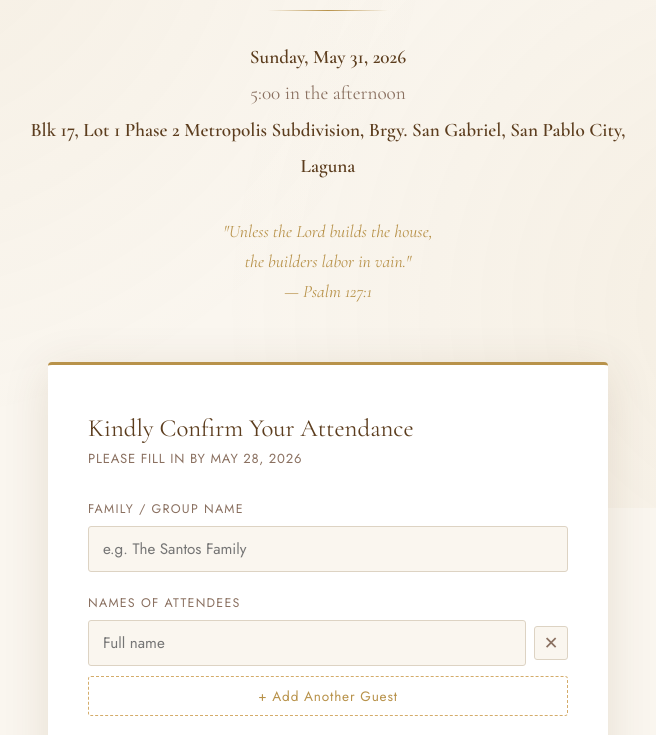
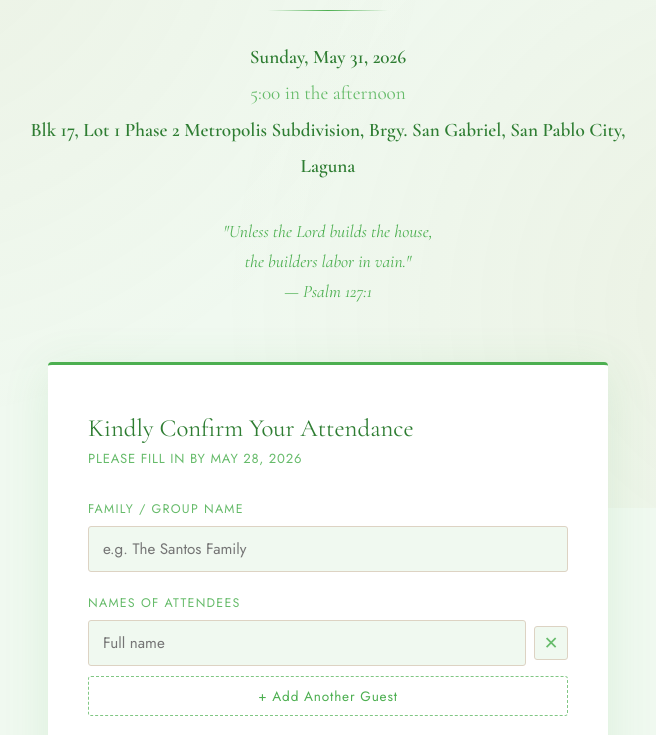
Before and after one commit to flores-naomi/HouseBlessing, a website: page public/index.html in a window 1280 px wide. Shown: the part 292-1027 px from the top of the page, without its empty margins (312-968 px from the left). Drawn offline with nearby package versions, Linux system fonts and the light colour scheme; no server answers.

Commit message:
Update color theme to light green

```diff
--- a/public/index.html
+++ b/public/index.html
@@ -10,15 +10,15 @@
     *, *::before, *::after { box-sizing: border-box; margin: 0; padding: 0; }
 
     :root {
-      --cream:   #faf6ef;
-      --warm:    #f0e8d8;
-      --gold:    #b8924a;
-      --gold-lt: #d4ac6a;
-      --brown:   #5c3d1e;
-      --text:    #3a2a16;
-      --muted:   #8a7060;
+      --cream:   #f0f9f0;
+      --warm:    #e8f5e8;
+      --gold:    #4caf50;
+      --gold-lt: #81c784;
+      --brown:   #2e7d32;
+      --text:    #1b5e20;
+      --muted:   #66bb6a;
       --white:   #fff;
-      --shadow:  rgba(90,55,20,0.12);
+      --shadow:  rgba(76,175,80,0.12);
     }
 
     html { scroll-behavior: smooth; }
```
